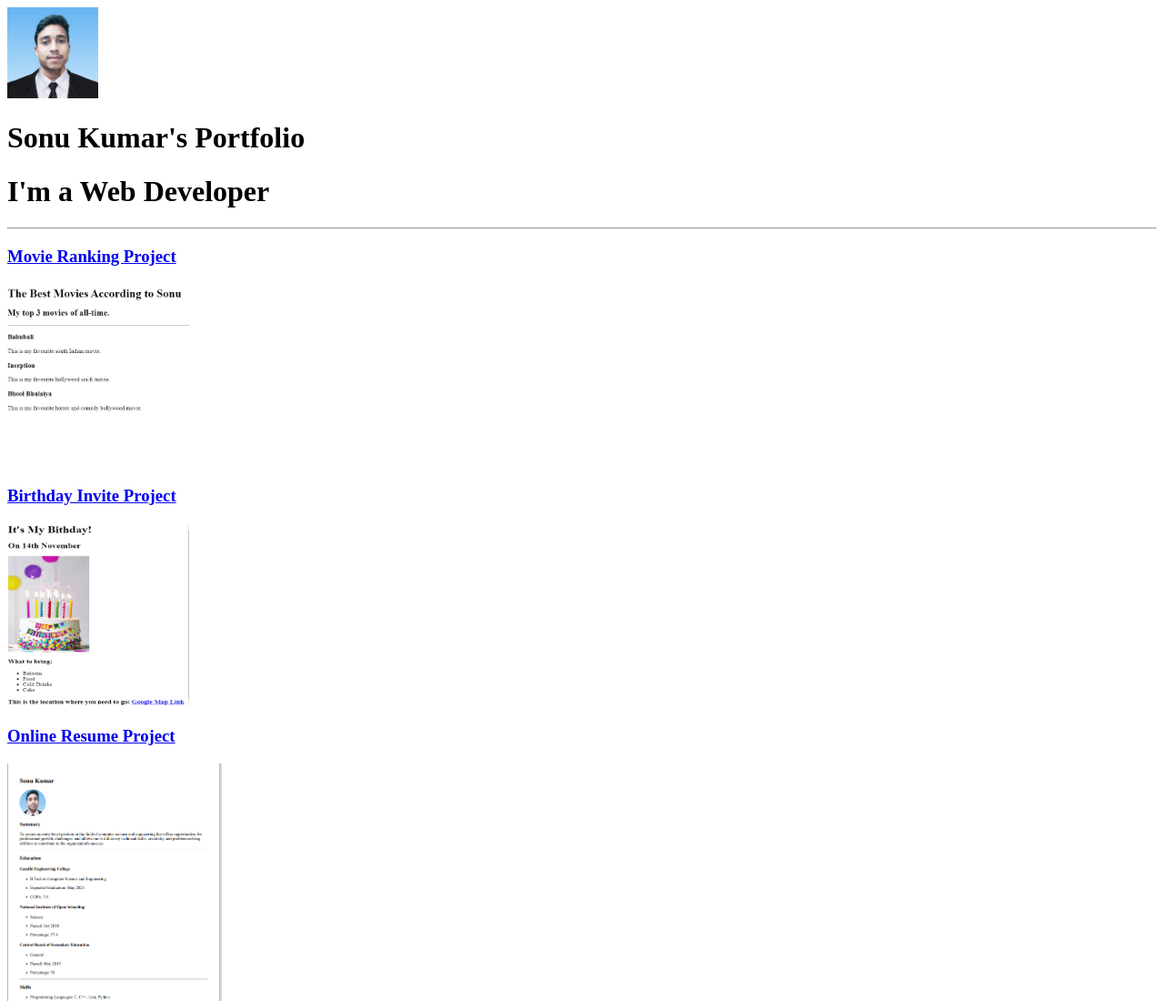
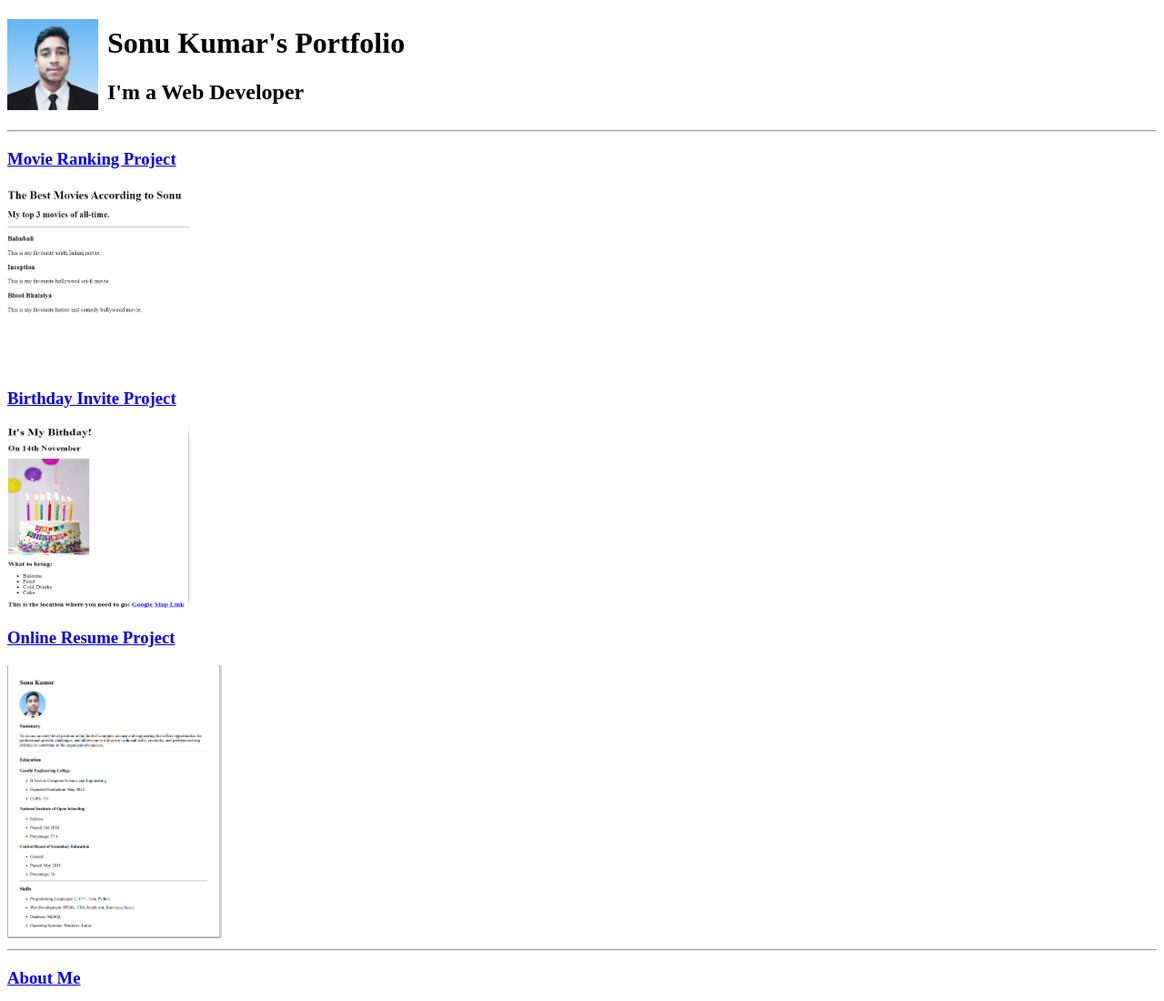
Before and after one commit to sonukumar05/html-portfolio, a plain HTML site: page index.html in a window 1280 px wide. Shown: the top 1100 px of the page at 91% size. Drawn offline with Linux system fonts and the light colour scheme.

Commit message:
Update index.html

```diff
--- a/index.html
+++ b/index.html
@@ -1,31 +1,41 @@
-<!-- TODO 1: Create the HTML Boilerplate -->
-
-
-<!-- TODO 2: Add Your previous projects' HTML into the public folder -->
-
-<!-- TODO 3: Take screenshots of your project previews and add the images to the images folder -->
-
-<!-- TODO 4: Add titles/subtitles etc. -->
-
-<!-- TODO 5: Add a link to the project pages -->
-
-<!-- TODO 6: Add images to show the project previews
-HINT for TODO 6: You can use the height attribute set to 200 to make the image smaller:
-https://developer.mozilla.org/en-US/docs/Web/HTML/Element/img#attr-height -->
-
-<!-- TODO 7: Add the Contact Me and About Me page links -->
-
 <!DOCTYPE html>
 <html lang="en">
 <head>
     <meta charset="UTF-8">
 
     <title>HTML Portfolio Project</title>
+    <style>
+        .image-text-container {
+          display: flex;
+          align-items: center;
+        }
+
+        .image {
+          flex: 0 0 auto;
+          margin-right: 10px;
+        }
+
+        .text {
+          flex: 1 1 auto;
+        }
+        .text h1 {
+
+      margin-left: 10px;
+        }
+        .text h2{
+            margin-left:10px;
+        }
+      </style>
 </head>
 <body>
-    <img src="./assets/images/profile-pic.png" alt="Profile Picture" width="100" height="100"/>
-    <h1>Sonu Kumar's Portfolio</h1>
-    <h1>I'm a Web Developer</h1>
+    <div class="image-text-container">
+        <img src="./assets/images/profile-pic.png" alt="Profile Picture" width="100" height="100"/>
+        <div class="text">
+            <h1>Sonu Kumar's Portfolio</h1>
+            <h2>I'm a Web Developer</h2>
+        </div>
+      </div>
+
     <hr/>
 
     <h3><a href="./public/movie-ranking_project.html">Movie Ranking Project</a></h3>
```
